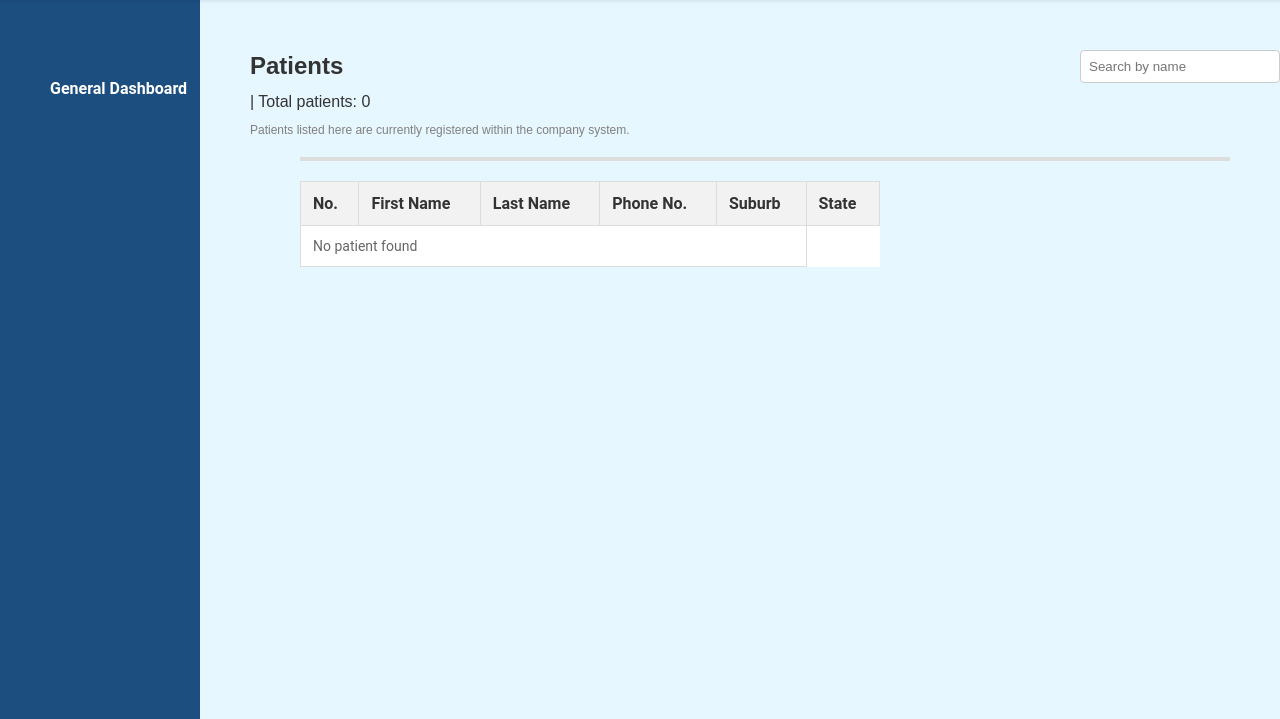
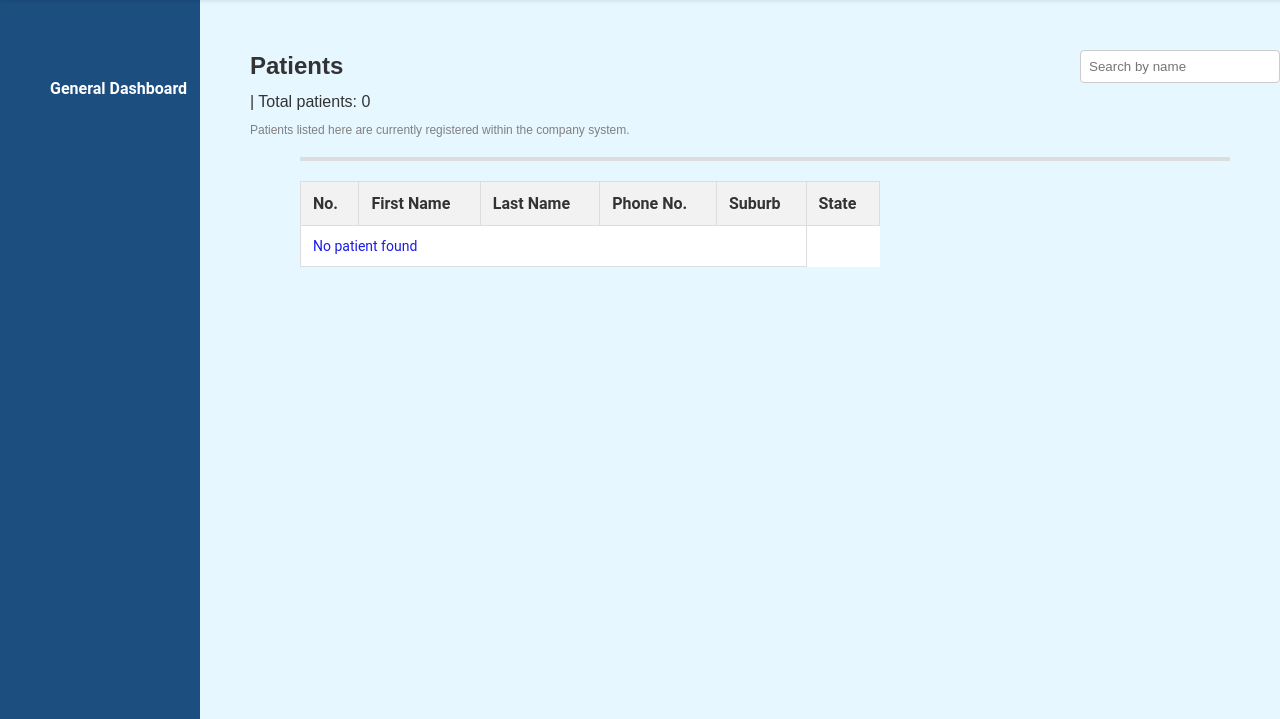
Before and after one commit to AngadB013/IAM-Website, a PHP site: page /care_staff_dashboard/all_patient.php in a window 1280 px wide. Shown: the part 81-800 px from the top of the page. Run offline with PHP 8.4, Linux system fonts and the light colour scheme; the visitor is signed in with stand-in values (Sample User, id 1); data that the repository does not hold is empty.

Commit message:
Update all_patient.php

```diff
--- a/elder/care_staff_dashboard/all_patient.php
+++ b/elder/care_staff_dashboard/all_patient.php
@@ -111,7 +111,7 @@ mysqli_close($conn);
     padding: 12px; /* Add padding */
     text-align: left; /* Align text left */
     font-size: 14px; /* Font size */
-    color: #666666; /* Text color */
+    color: #1b1cec; /* Text color */
 }
 
 /* Styles for table row on hover */
```
